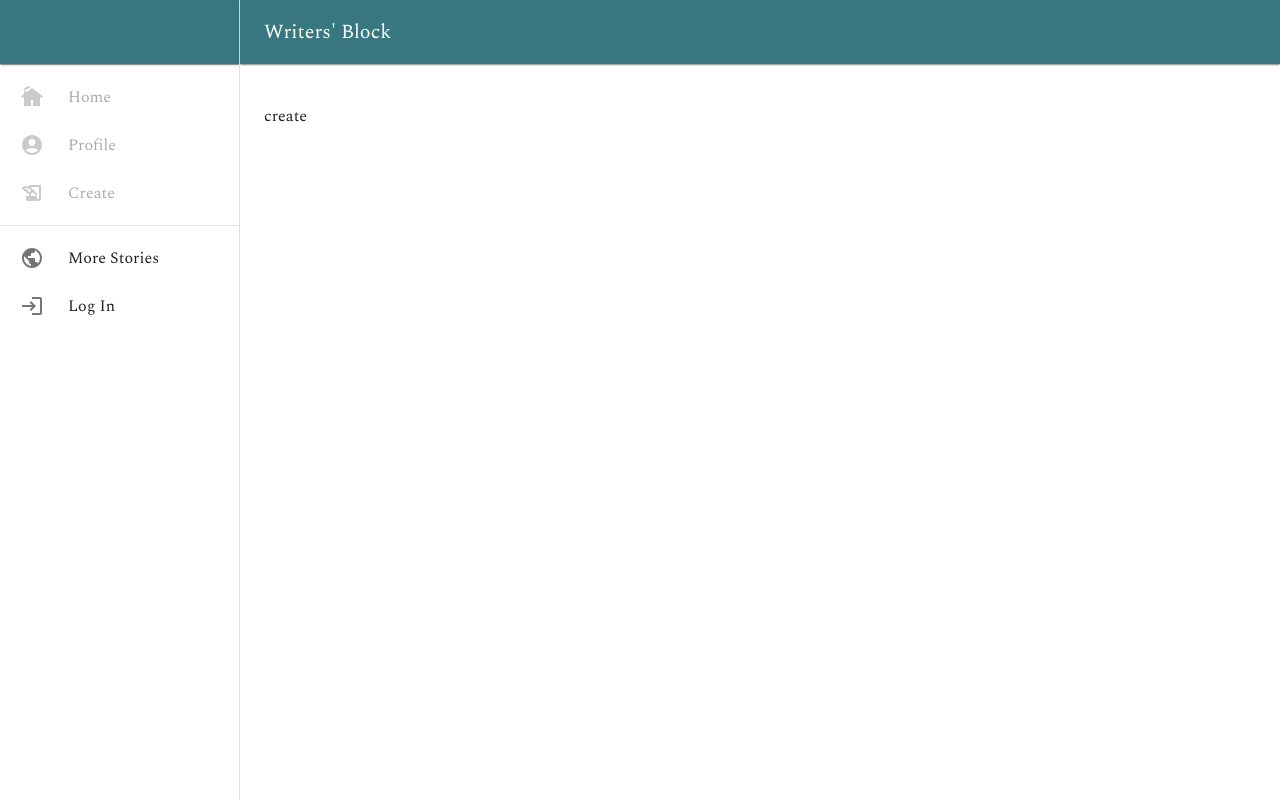
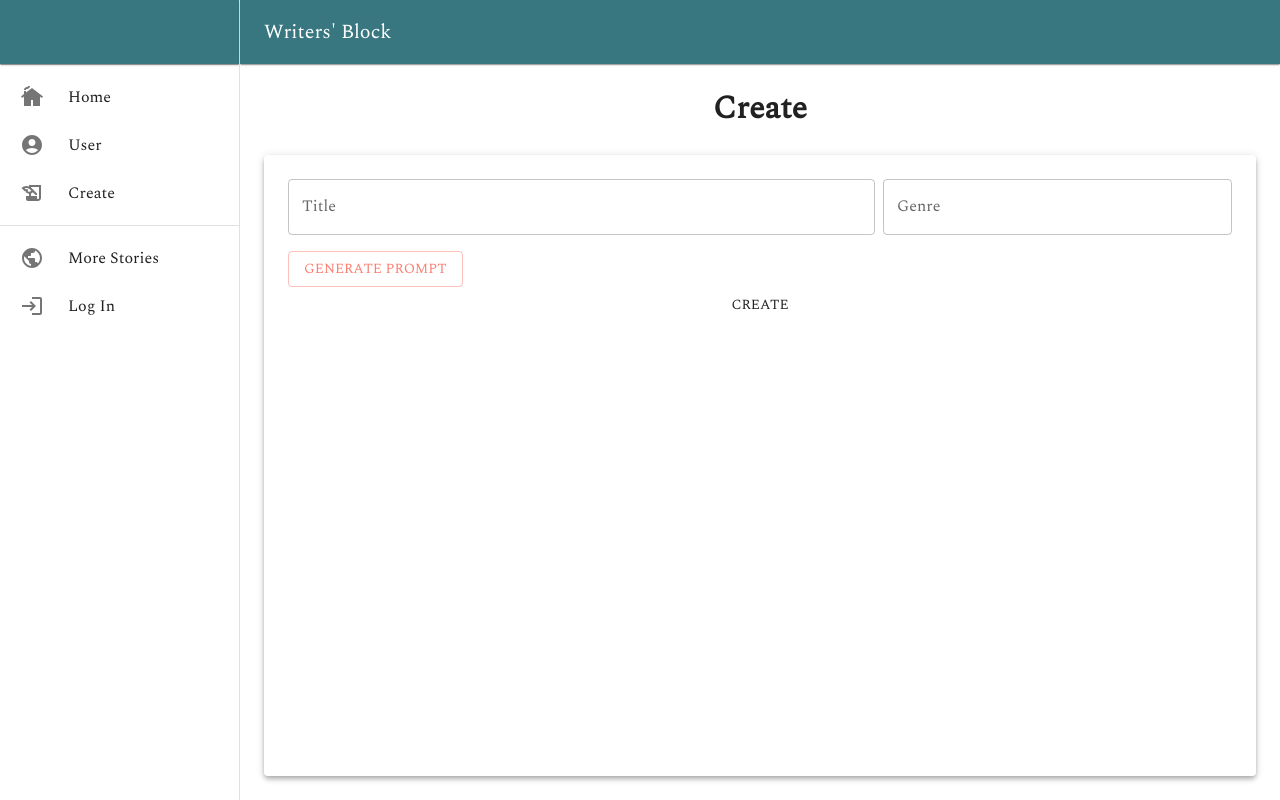
Before and after one commit to TarTelperion/startup, a React (Vite) app: page /create in a window 1280 px wide. Built offline with nearby package versions, Linux system fonts and the light colour scheme; no server answers.

Commit message:
add create and do some cookie stuff
Co-authored-by: Paul Jones <pvjones@users.noreply.github.com>

```diff
--- a/package.json
+++ b/package.json
@@ -26,6 +26,7 @@
     "cors": "^2.8.5",
     "eslint": "^8.57.0",
     "express": "^4.18.3",
+    "isomorphic-fetch": "^3.0.0",
     "jest": "^29.7.0",
     "minify": "^11.1.1",
     "mongodb": "^6.5.0",
--- a/src/AppFrame.jsx
+++ b/src/AppFrame.jsx
@@ -1,4 +1,4 @@
-import { useState, useEffect } from 'react'
+import { useState, useEffect, useCallback } from 'react'
 import { styled, useTheme } from '@mui/material/styles'
 import Box from '@mui/material/Box'
 import MuiDrawer from '@mui/material/Drawer'
@@ -14,6 +14,7 @@ import ListItem from '@mui/material/ListItem'
 import ListItemButton from '@mui/material/ListItemButton'
 import ListItemIcon from '@mui/material/ListItemIcon'
 import ListItemText from '@mui/material/ListItemText'
+import { useNavigate } from 'react-router-dom'
 import HistoryEduIcon from '@mui/icons-material/HistoryEdu'
 import CottageIcon from '@mui/icons-material/Cottage'
 import PublicIcon from '@mui/icons-material/Public'
@@ -100,6 +101,15 @@ const Header = styled(Flex)(({ theme }) => ({
   ...theme.mixins.toolbar,
 }))
 
+const navItems = [
+  { text: 'Home', icon: <CottageIcon />, route: '/home' },
+  { text: 'User', icon: <AccountCircleIcon />, route: '/user' },
+  { text: 'Create', icon: <HistoryEduIcon />, route: '/create' },
+  // { text: 'More Stories', icon: <PublicIcon />, route: '/more-stories'},
+  // { text: 'Log Out', icon: <LogoutIcon />, route: '/logout'},
+  // { text: 'Log In', icon: <LoginIcon />, route: '/login'},
+]
+
 const AppFrame = () => {
   const theme = useTheme()
   const [auth, setAuth] = useState(false)
@@ -122,6 +132,8 @@ const AppFrame = () => {
     }
     checkAuth()
   }, [])
+
+  const navigate = useNavigate()
 
   // const handleDrawerOpen = () => {
   //   setOpen(true)
@@ -178,12 +190,13 @@ const AppFrame = () => {
         <Header backgroundColor={theme.palette.primary.main} boxShadow={1} />
         <Divider />
         <List>
-          {['Home', 'Profile', 'Create'].map((text, index) => (
+          {navItems.map(({ text, icon, route }) => (
             <ListItem
               key={text}
               disablePadding
               sx={{ display: 'block' }}
-              {...(auth === false ? { disabled: true } : {})}
+              // Below is the program to make the links disable
+              // {...(auth === false ? { disabled: true } : {})}
             >
               <ListItemButton
                 sx={{
@@ -191,6 +204,7 @@ const AppFrame = () => {
                   justifyContent: open ? 'initial' : 'center',
                   px: 2.5,
                 }}
+                onClick={() => navigate(route)}
               >
                 <ListItemIcon
                   sx={{
@@ -199,13 +213,7 @@ const AppFrame = () => {
                     justifyContent: 'center',
                   }}
                 >
-                  {index === 0 ? (
-                    <CottageIcon />
-                  ) : index === 1 ? (
-                    <AccountCircleIcon />
-                  ) : (
-                    <HistoryEduIcon />
-                  )}
+                  {icon}
                 </ListItemIcon>
                 <ListItemText primary={text} sx={{ opacity: open ? 1 : 0 }} />
               </ListItemButton>
@@ -260,7 +268,8 @@ const AppFrame = () => {
           flexDirection: 'column',
           flex: '1 1 auto',
           height: '100%',
-          p: 3,
+          px: 3,
+          pb: 3,
         }}
       >
         <Header sx={{ backgroundColor: 'transparent' }} />
--- a/src/Main_Routes.jsx
+++ b/src/Main_Routes.jsx
@@ -2,6 +2,7 @@
 import { Routes, Navigate, Route } from 'react-router-dom'
 import { Flex } from './layout'
 import Home from './views/home/Home'
+import Create from './views/create_story/CreateStory'
 
 // Absolute Dependencies
 
@@ -14,7 +15,7 @@ const MainRoutes = () => {
         <Route path="/home" element={<Home />} />
         <Route path="/write" element={<p>Write</p>} />
         <Route path="/join" element={<p>Join</p>} />
-        <Route path="/create" element={<p>create</p>} />
+        <Route path="/create" element={<Create />} />
         <Route path="/login" element={<p>login</p>} />
         <Route path="/" exact element={<Navigate replace to="/home" />} />
       </Routes>
--- /dev/null
+++ b/src/config.js
@@ -0,0 +1,3 @@
+export const API = {
+  url: process.env.API_RUL || 'http://localhost:3000',
+}
--- /dev/null
+++ b/src/fetch/get.js
@@ -0,0 +1,6 @@
+import fetch from 'isomorphic-fetch'
+import { API } from '../config'
+
+export const get = async (url) => {
+  return fetchOnce(url, () => {})
+}
--- /dev/null
+++ b/src/views/create_story/CreateStory.jsx
@@ -0,0 +1,62 @@
+import {
+  Paper,
+  Typography,
+  TextField,
+  Button,
+  Alert,
+  Stack,
+} from '@mui/material'
+import { useState } from 'react'
+import { Margin } from '@mui/icons-material'
+import { Flex } from '../../layout'
+
+const Create = () => {
+  const [alertShow, updateAlertShow] = useState(false)
+  const [prompt, updatePrompt] = useState(undefined)
+  return (
+    <>
+      <Typography>
+        <h1 align="center">Create</h1>
+      </Typography>
+      <Flex flexColumn>
+        <Paper
+          sx={{
+            display: 'flex',
+            flexDirection: 'column',
+            flex: '1 1 auto',
+            height: '100%',
+            width: '100%',
+            p: 3,
+          }}
+          elevation={4}
+        >
+          <Stack direction="column" spacing={2}>
+            <Flex width="100%">
+              <Flex flex="3 1 auto" mr={1}>
+                <TextField id="outlined-basic" label="Title" fullWidth />
+              </Flex>
+              <Flex flex="1 1 auto">
+                <TextField id="outlined-basic" label="Genre" fullWidth />
+              </Flex>
+            </Flex>
+            <Flex>
+              <Button
+                color="secondary"
+                variant="outlined"
+                onClick={() => updateAlertShow(!alertShow)}
+              >
+                Generate Prompt
+              </Button>
+              <div>{alertShow && <Alert severity="info">{prompt}</Alert>}</div>
+            </Flex>
+          </Stack>
+          <Flex sx={{ alignSelf: 'center', bottom: 0, justifySelf: 'flexEnd' }}>
+            <Button variant="filled">Create</Button>
+          </Flex>
+        </Paper>
+      </Flex>
+    </>
+  )
+}
+
+export default Create
--- a/src/views/home/Home.jsx
+++ b/src/views/home/Home.jsx
@@ -39,7 +39,7 @@ const Home = (props) => {
           </Paper>
         </Flex>
         <Flex flexColumn>
-          <Flex flexColumn pb>
+          <Flex flexColumn mb={2}>
             <Paper sx={paperStyles} elevation={4}>
               Paper2
             </Paper>
```
Also changed, not shown: src/fetch/createPayload.js (added, +10 -0 lines), src/fetch/fetchOnce.js (added, +23 -0 lines), src/fetch/fetch.js (added), src/hooks/useFetch.js (added), 1 other file (tests, documents, lock files or other folders).
